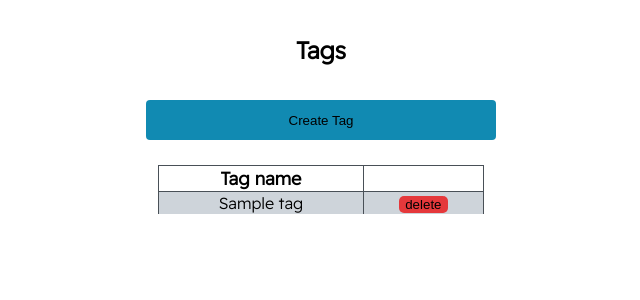
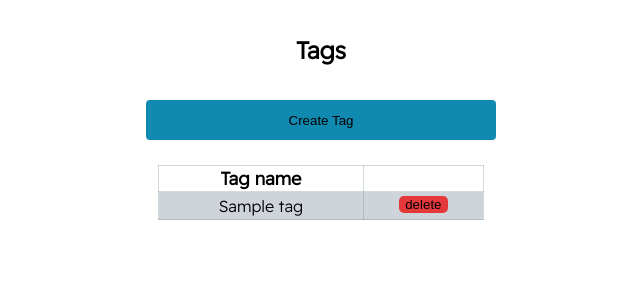
Before and after one commit to NodeToNowhere/Crying-Capital-App, a Flask app: page /tags in a window 1280 px wide. Shown: the part 50-350 px from the top of the page, without its empty margins (319-959 px from the left). Run offline with Flask 2, Linux system fonts and the light colour scheme; a database or web service that is not in the repository returns one stand-in record (values such as "Sample title"); some libraries are stand-ins or nearby versions.

Commit message:
Form Tweak

```diff
--- a/static/css/buttons.css
+++ b/static/css/buttons.css
@@ -22,4 +22,5 @@
   border: none;
   background-color: #e5383b;
   border-radius: 5px;
+  margin-bottom: 5px;
 }
--- /dev/null
+++ b/static/css/tables.css
@@ -0,0 +1,28 @@
+.table-container {
+  margin-top: 50px;
+  grid-area: table;
+}
+
+.table tr td {
+  text-align: center;
+  border: 1px solid rgba(103, 134, 143, 0.3);
+}
+
+.table {
+  border-collapse: collapse;
+  padding: 10px;
+}
+
+td,
+th,
+tr {
+  border: 1px solid rgba(103, 134, 143, 0.3);
+}
+
+tr:nth-child(even) {
+  background-color: #ced4da;
+  border-radius: 5px;
+}
+.table-name {
+  font-size: large;
+}
--- a/templates/base.html
+++ b/templates/base.html
@@ -27,6 +27,10 @@
       rel="stylesheet"
       href="{{url_for('static', filename='css/popup.css')}}"
     />
+    <link
+      rel="stylesheet"
+      href="{{url_for('static', filename='css/tables.css')}}"
+    />
   </head>
   <body class="base-body">
     <main class="base-main">
```
